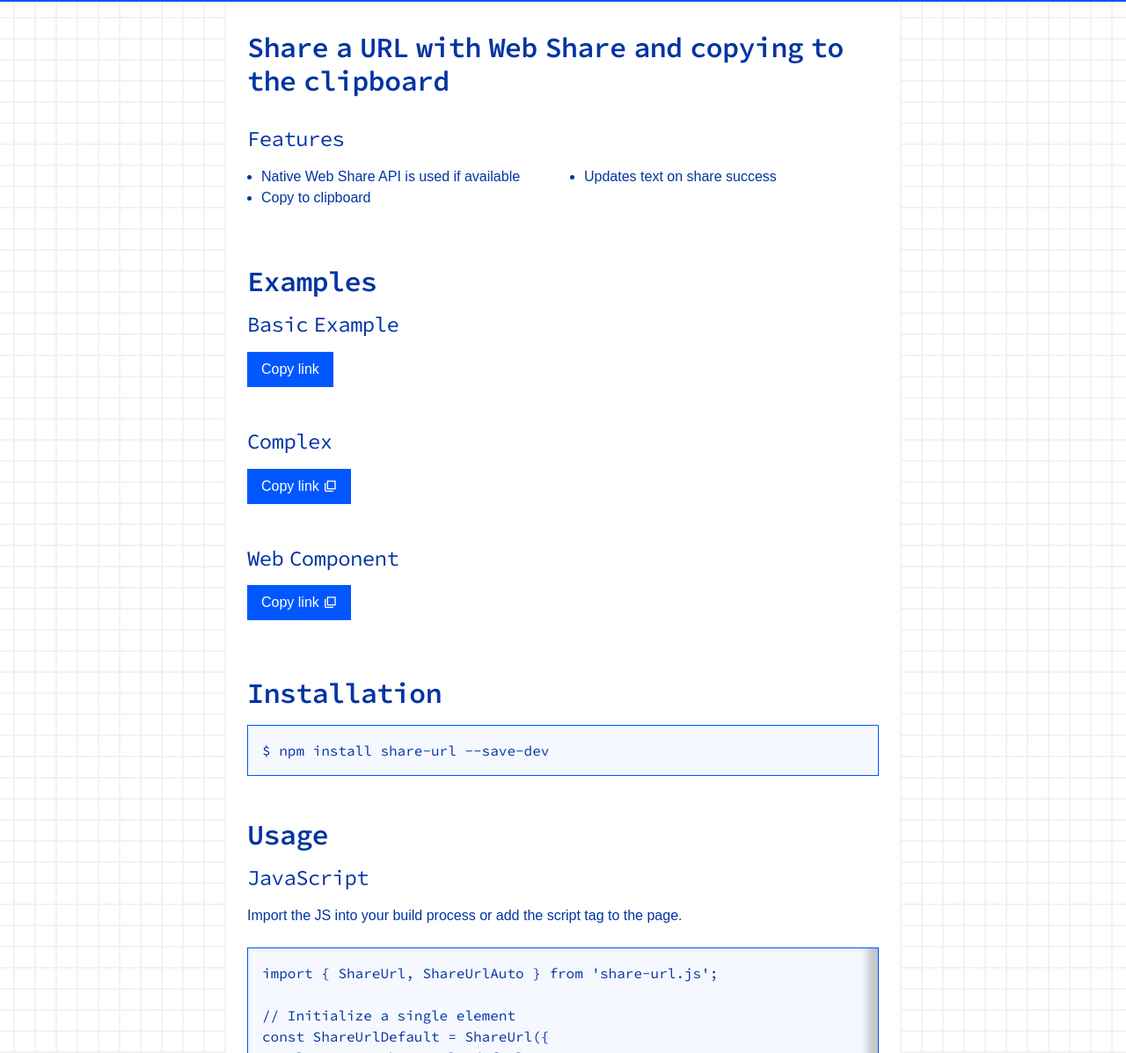
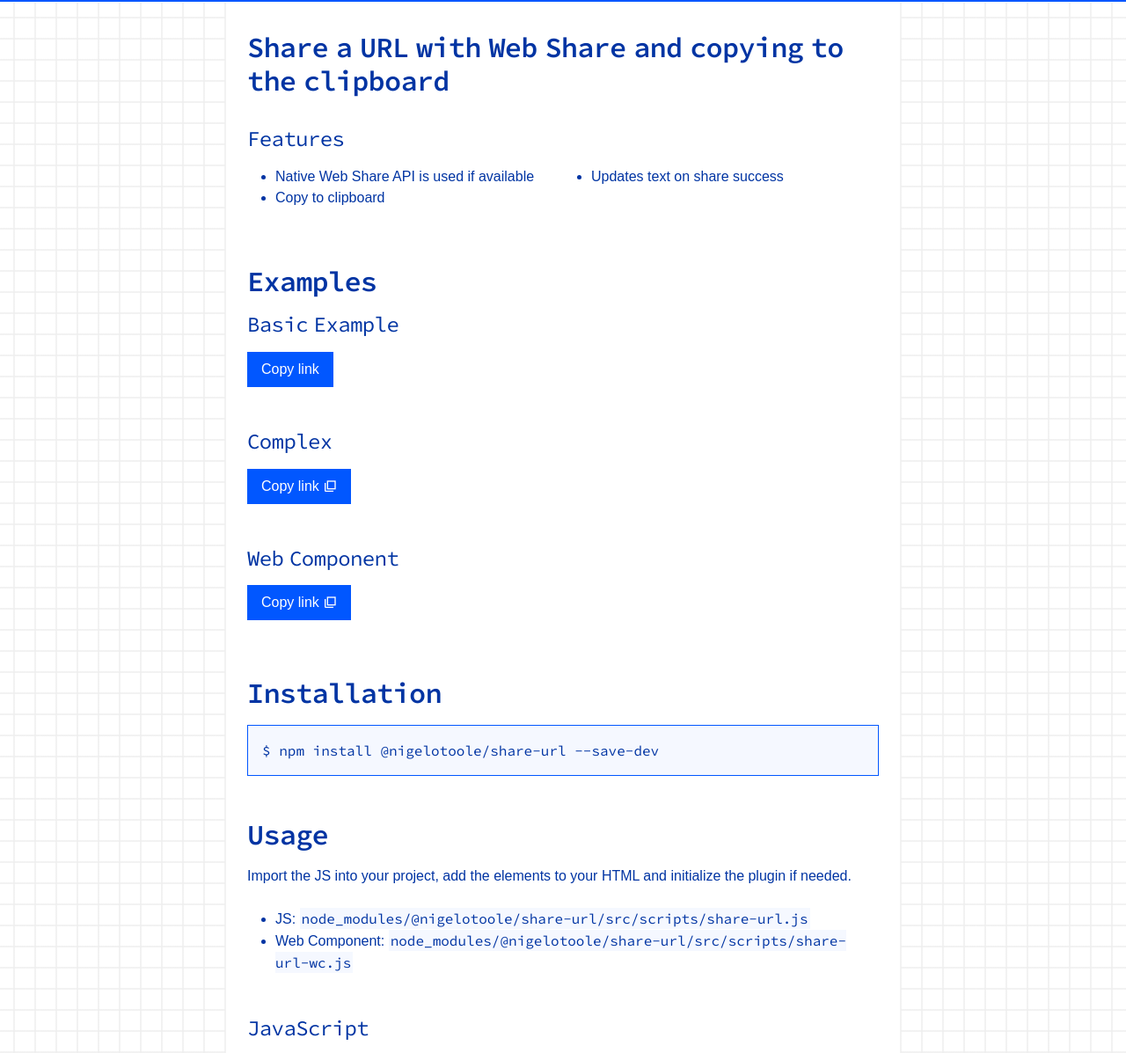
Before and after one commit to NigelOToole/share-url, a website with bundled scripts: page src/index.html in a window 1280 px wide. Shown: the part 77-1274 px from the top of the page at 88% size. Built offline with nearby package versions, Linux system fonts and the light colour scheme; files whose address does not match are found by name.

Commit message:
Documentation fixes

```diff
--- a/package.json
+++ b/package.json
@@ -8,7 +8,6 @@
     "webshare",
     "javascript"
   ],
-
   "version": "0.1.0",
   "main": "src/scripts/share-url.js",
   "license": "MIT",
@@ -22,7 +21,6 @@
   "bugs": {
     "url": "https://github.com/NigelOToole/share-url/issues"
   },
-
   "browserslist": [
     "defaults"
   ],
@@ -44,7 +42,6 @@
     "dev:styles": "postcss src/styles/site/main.css src/styles/share-url/share-url.css --dir src/styles --watch",
     "build": "npm run clean && cross-env NODE_ENV=production concurrently \"npm:build:*\"",
     "build:styles": "postcss src/styles/site/main.css src/styles/share-url/share-url.css --dir src/styles",
-    "publish": "npm run build && npm publish"
+    "publish": "npm run build && npm publish --access public"
   }
-
 }
--- a/src/index.html
+++ b/src/index.html
@@ -138,10 +138,17 @@
 
           <h2>Installation</h2>
 
-<pre><code class="scroll-shadow-inline" tabindex="0">$ npm install share-url --save-dev</code></pre>
+<pre><code class="scroll-shadow-inline" tabindex="0">$ npm install @nigelotoole/share-url --save-dev</code></pre>
 
 
           <h2>Usage</h2>
+
+          <p>Import the JS into your project, add the elements to your HTML and initialize the plugin if needed.</p>
+
+          <ul>
+            <li>JS: <code>node_modules/@nigelotoole/share-url/src/scripts/share-url.js</code></li>
+            <li>Web Component: <code>node_modules/@nigelotoole/share-url/src/scripts/share-url-wc.js</code></li>
+          </ul>
 
           <h3>JavaScript</h3>
 
@@ -241,12 +248,10 @@ ShareUrlAuto();
 
 <pre><code class="scroll-shadow-inline" tabindex="0">&lt;button class="share-url"&gt;Share link&lt;/button&gt;</code></pre>
 
-
           <h3>Web Component</h3>
 
-          <p>As above but with a custom element rather than a div.</p>
+<pre><code class="scroll-shadow-inline" tabindex="0">&lt;share-url&gt;&lt;button&gt;Share link&lt;/button&gt;&lt;/share-url&gt;</code></pre>
 
-<pre><code class="scroll-shadow-inline" tabindex="0">&lt;share-url&gt;&lt;button&gt;Share link&lt;/button&gt;&lt;/share-url&gt;</code></pre>
 
         <h2>Compatibility</h2>
         <p>Supports all modern browsers at the time of release.</p>
--- a/src/scripts/main.js
+++ b/src/scripts/main.js
@@ -1,6 +1,5 @@
 import { ShareUrl } from './share-url.js';
 import { ShareUrl as ShareUrlWC } from './share-url-wc.js';
-
 
 window.addEventListener('DOMContentLoaded', (event) => {
 
--- a/src/styles/main.css
+++ b/src/styles/main.css
@@ -202,8 +202,8 @@ p {
 
 }
 ul, ol {
-  padding-left: 16px;
-  padding-left: var(--layout-space-sm);
+  padding-left: 32px;
+  padding-left: var(--layout-space-md);
 }
 pre, code {
   font-family: 'Source Code Pro', monospace;
--- a/src/styles/site/base.css
+++ b/src/styles/site/base.css
@@ -45,7 +45,7 @@ p {
 }
 
 ul, ol {
-  padding-inline-start: var(--layout-space-sm);
+  padding-inline-start: var(--layout-space-md);
 }
 
 pre, code {
```
Also changed, not shown: README.md, 1 other file.
